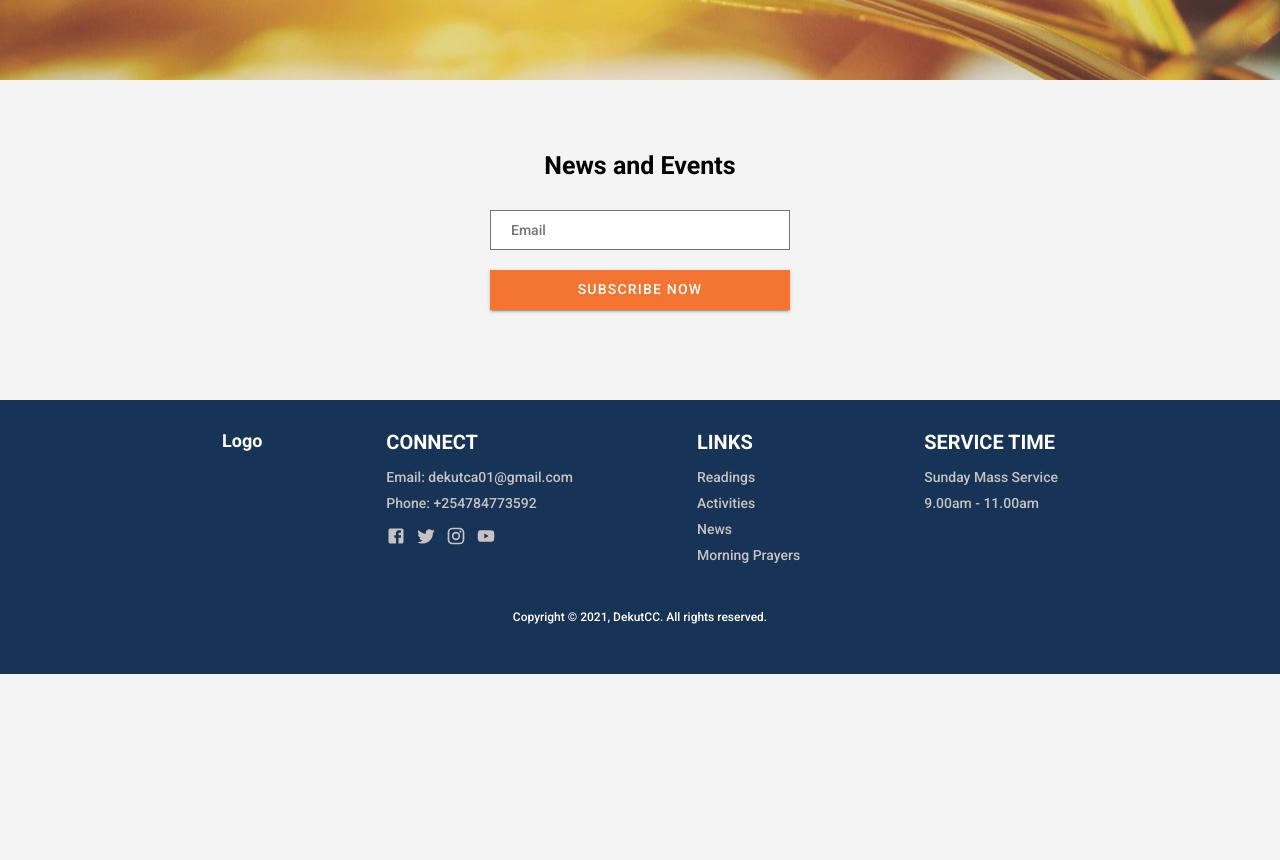
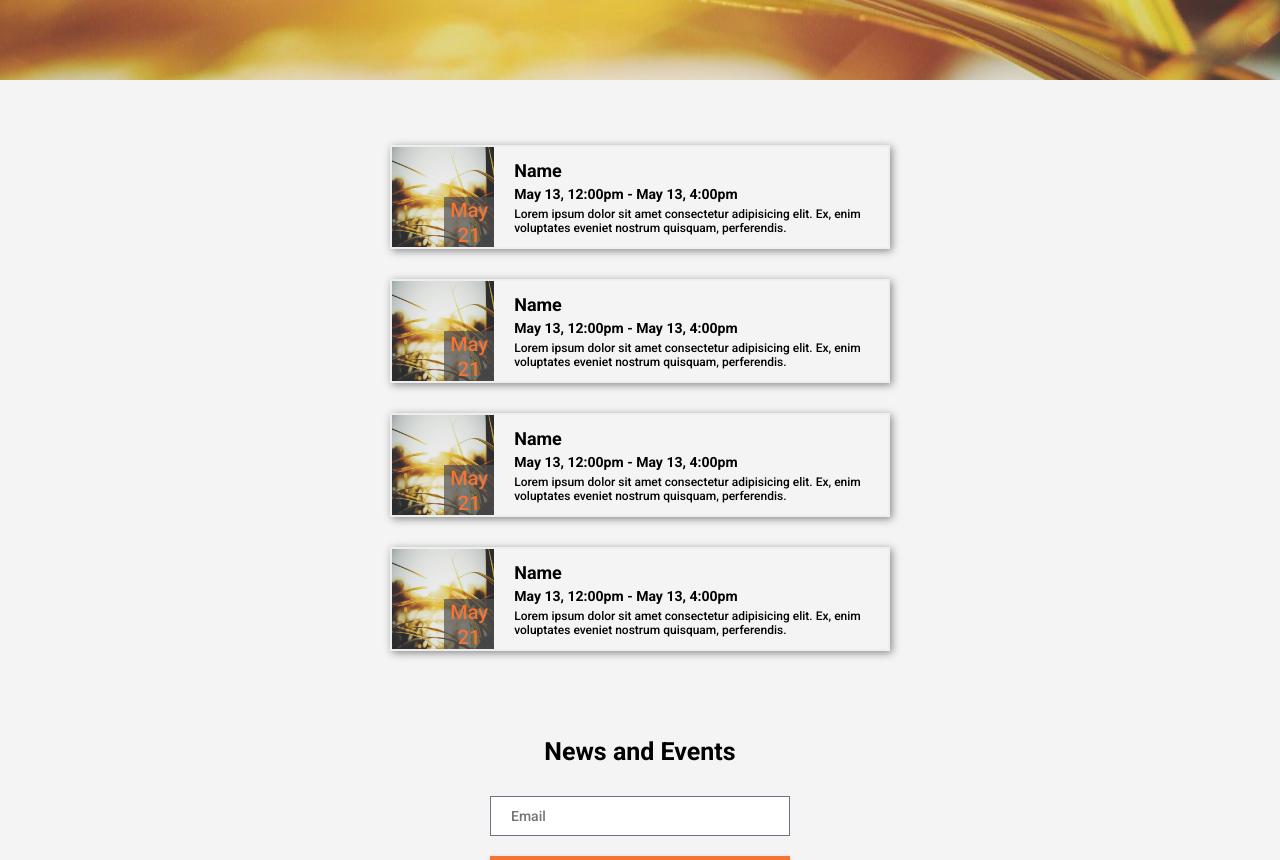
Before and after one commit to marville001/caweb, a React (Create React App) app: page /events-activities in a window 1280 px wide. Shown: the part 380-1240 px from the top of the page. Before the commit the page ends 1054 px from the top, so only its background shows below. Built offline with nearby package versions, Linux system fonts and the light colour scheme.

Commit message:
Events and Activities

```diff
--- a/src/pages/EventsAndActivities.jsx
+++ b/src/pages/EventsAndActivities.jsx
@@ -12,6 +12,64 @@ const EventsAndActivities = () => {
         title="Events and Activities"
         subtitle="upcoming"
       />
+      <div className="container events-container">
+      <div className="event">
+            <div className="event-left">
+              <img src={eventsBg} alt="Event Placeholder" />
+              <div className="event-left-date">
+                <span>May</span>
+                <span>21</span>
+              </div>
+            </div>
+            <div className="event-right">
+              <h2>Name</h2>
+              <h3>May 13, 12:00pm - May 13, 4:00pm</h3>
+              <p>Lorem ipsum dolor sit amet consectetur adipisicing elit. Ex, enim voluptates eveniet nostrum quisquam, perferendis.</p>
+            </div>
+          </div>
+          <div className="event">
+            <div className="event-left">
+              <img src={eventsBg} alt="Event Placeholder" />
+              <div className="event-left-date">
+                <span>May</span>
+                <span>21</span>
+              </div>
+            </div>
+            <div className="event-right">
+              <h2>Name</h2>
+              <h3>May 13, 12:00pm - May 13, 4:00pm</h3>
+              <p>Lorem ipsum dolor sit amet consectetur adipisicing elit. Ex, enim voluptates eveniet nostrum quisquam, perferendis.</p>
+            </div>
+          </div>
+          <div className="event">
+            <div className="event-left">
+              <img src={eventsBg} alt="Event Placeholder" />
+              <div className="event-left-date">
+                <span>May</span>
+                <span>21</span>
+              </div>
+            </div>
+            <div className="event-right">
+              <h2>Name</h2>
+              <h3>May 13, 12:00pm - May 13, 4:00pm</h3>
+              <p>Lorem ipsum dolor sit amet consectetur adipisicing elit. Ex, enim voluptates eveniet nostrum quisquam, perferendis.</p>
+            </div>
+          </div>
+          <div className="event">
+            <div className="event-left">
+              <img src={eventsBg} alt="Event Placeholder" />
+              <div className="event-left-date">
+                <span>May</span>
+                <span>21</span>
+              </div>
+            </div>
+            <div className="event-right">
+              <h2>Name</h2>
+              <h3>May 13, 12:00pm - May 13, 4:00pm</h3>
+              <p>Lorem ipsum dolor sit amet consectetur adipisicing elit. Ex, enim voluptates eveniet nostrum quisquam, perferendis.</p>
+            </div>
+          </div>
+      </div>
     </div>
   );
 };
--- a/src/styles/events.scss
+++ b/src/styles/events.scss
@@ -0,0 +1,51 @@
+.events-container {
+  margin-top: 50px;
+  display: flex;
+  flex-wrap: wrap;
+  justify-content: center;
+  .event {
+    display: flex;
+    align-items: center;
+    margin: 15px 10px;
+    border: 2px solid #eee;
+    box-shadow: 2px 2px 8px rgb(136, 136, 136);
+    width: 500px;
+    .event-left {
+      position: relative;
+      width: 170px;
+      height: 100px;
+      img {
+        width: 100%;
+        height: 100%;
+      }
+      .event-left-date {
+        position: absolute;
+        bottom: 0;
+        right: 0;
+        width: 50px;
+        height: 50px;
+        background-color: rgba(80, 80, 80, 0.7);
+        display: flex;
+        flex-direction: column;
+        align-items: center;
+        justify-content: space-around;
+
+        span {
+          font-size: 20px;
+          color: var(--secondary-color);
+        }
+      }
+    }
+    .event-right {
+      padding-left: 20px;
+      display: flex;
+      flex-direction: column;
+      h2{
+        margin-bottom: 5px;
+    }
+    h3{
+        margin-bottom: 5px;
+    }
+    }
+  }
+}
```
